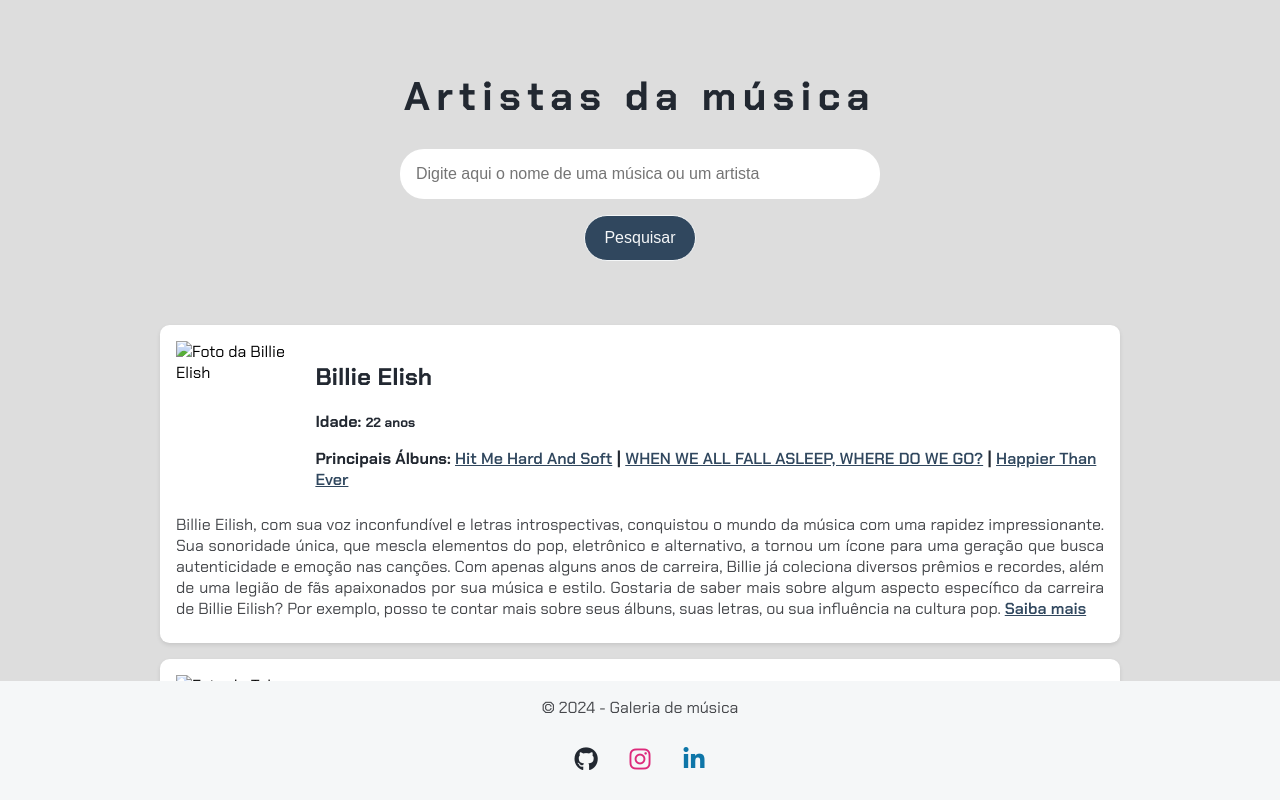
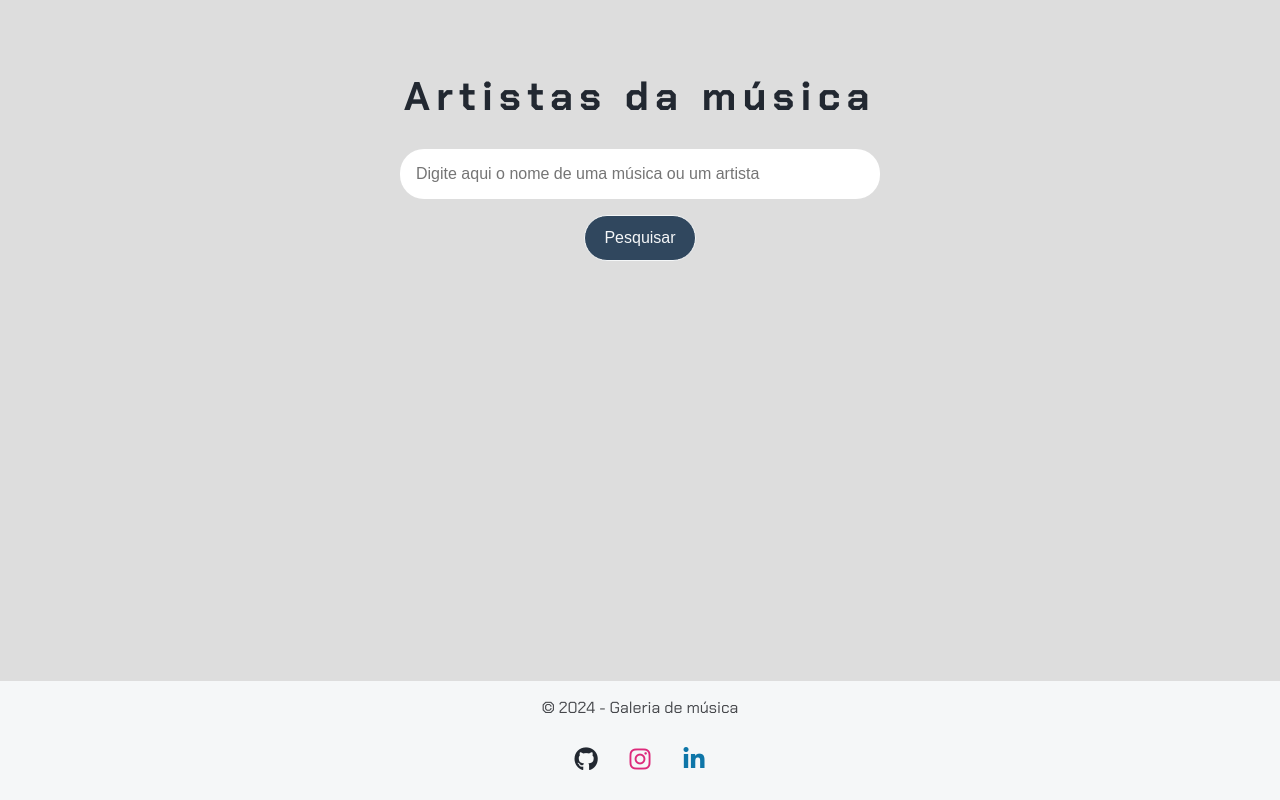
Before and after one commit to MatheusGmota/Galeria-de-Artistas, a plain HTML site: page index.html in a window 1280 px wide. Drawn offline with Linux system fonts and the light colour scheme.

Commit message:
Alterações para aparecer os elementos somente quando pesquisado

```diff
--- a/index.html
+++ b/index.html
@@ -6,6 +6,8 @@
     <title>Galeria de músicas</title>
     <link rel="stylesheet" href="style.css">
     <link rel="stylesheet" href="https://cdnjs.cloudflare.com/ajax/libs/font-awesome/6.6.0/css/all.min.css" integrity="sha512-Kc323vGBEqzTmouAECnVceyQqyqdsSiqLQISBL29aUW4U/M7pSPA/gEUZQqv1cwx4OnYxTxve5UMg5GT6L4JJg==" crossorigin="anonymous" referrerpolicy="no-referrer" />
+    <script src="dados.js" defer></script>
+    <script src="app.js" defer></script>
 </head>
 <body>
     <header>
@@ -13,51 +15,10 @@
     </header>
     <main>
         <section>
-            <input type="text" placeholder="Digite aqui o nome de uma música ou um artista">
-            <button>Pesquisar</button>
+            <input type="text" id="barraPesquisa" placeholder="Digite aqui o nome de uma música ou um artista">
+            <button id="btnPesquisar">Pesquisar</button>
         </section>
         <section class="resultados-pesquisa">
-            <article class="item-resultado">
-                <div class="principais-informacoes">
-                    <img src="./assets/billie.jpeg" alt="Foto da Billie Elish">
-                    <div>
-                        <h2>Billie Elish</h2>
-                        <h3>Idade: <small>22 anos</small></h3>
-                        <h3>Principais Álbuns: <a href="">Hit Me Hard And Soft</a><span> | </span>
-                        <a href="">WHEN WE ALL FALL ASLEEP, WHERE DO WE GO?</a><span> | </span>
-                        <a href="">Happier Than Ever</a></h3>
-
-                    </div>
-                </div>
-                <p class="descricao-meta">Billie Eilish, com sua voz inconfundível e letras introspectivas, conquistou o mundo da música com uma rapidez impressionante. Sua sonoridade única, que mescla elementos do pop, eletrônico e alternativo, a tornou um ícone para uma geração que busca autenticidade e emoção nas canções. Com apenas alguns anos de carreira, Billie já coleciona diversos prêmios e recordes, além de uma legião de fãs apaixonados por sua música e estilo. Gostaria de saber mais sobre algum aspecto específico da carreira de Billie Eilish? Por exemplo, posso te contar mais sobre seus álbuns, suas letras, ou sua influência na cultura pop. <a href="https://pt.wikipedia.org/wiki/Billie_Eilish" target="_blank">Saiba mais</a></p>
-            </article>
-            <article class="item-resultado">
-                <div class="principais-informacoes">
-                    <img src="./assets/tyler.jpg" alt="Foto do Tyler, The Creator">
-                    <div>
-                        <h2>Tyler, The Creator</h2>
-                        <h3>Idade: <small>32 anos</small></h3>
-                        <h3>Principais Álbuns: <a href="">IGOR</a><span> | </span>
-                        <a href="">CALL ME IF YOU GET LOST</a><span> | </span>
-                        <a href="">Flower Boy</a></h3>
-                    </div>
-                </div>
-                <p class="descricao-meta">Tyler, The Creator é um rapper, cantor, compositor, produtor musical e diretor de arte americano. Conhecido por sua versatilidade musical e estilo visual distintivo, ele é um dos nomes mais influentes do hip-hop alternativo. Com letras que exploram temas como identidade, sexualidade e questões sociais, Tyler conquistou um público fiel e desafiou os limites do gênero. Seus álbuns, como "IGOR" e "CALL ME IF YOU GET LOST", são considerados obras-primas do hip-hop contemporâneo. Além de sua carreira musical, Tyler é fundador da marca de streetwear GOLF WANG. <a href="https://pt.wikipedia.org/wiki/Tyler,_the_Creator" target="_blank">Saiba mais</a></p>
-            </article>
-            <article class="item-resultado">
-                <div class="principais-informacoes">
-                    <img src="./assets/bruno.jpg" alt="Foto do Bruno Mars">
-                    <div>
-                        <h2>Bruno Mars</h2>
-                        <h3>Idade: <small>37 anos</small></h3>
-                        <h3>Principais Álbuns: <a href="">24K Magic</a><span> | </span>
-                        <a href="">Unorthodox Jukebox</a><span> | </span>
-                        <a href="">Doo-Wops & Hooligans</a></h3>
-
-                    </div>
-                </div>
-                <p class="descricao-meta">Bruno Mars é um cantor, compositor e produtor musical americano, conhecido por sua voz poderosa e performances energéticas. Com influências que vão do R&B ao pop, Bruno conquistou o mundo com hits como "Uptown Funk" e "Locked Out of Heaven". Seus shows são verdadeiras celebrações da música, com muita dança e coreografias elaboradas. Além de sua carreira solo, Bruno já colaborou com diversos artistas, como Mark Ronson e Cardi B. <a href="https://pt.wikipedia.org/wiki/Bruno_Mars" target="_blank">Saiba mais</a></p>
-            </article>
         </section>
     </main>
     <footer>
```
